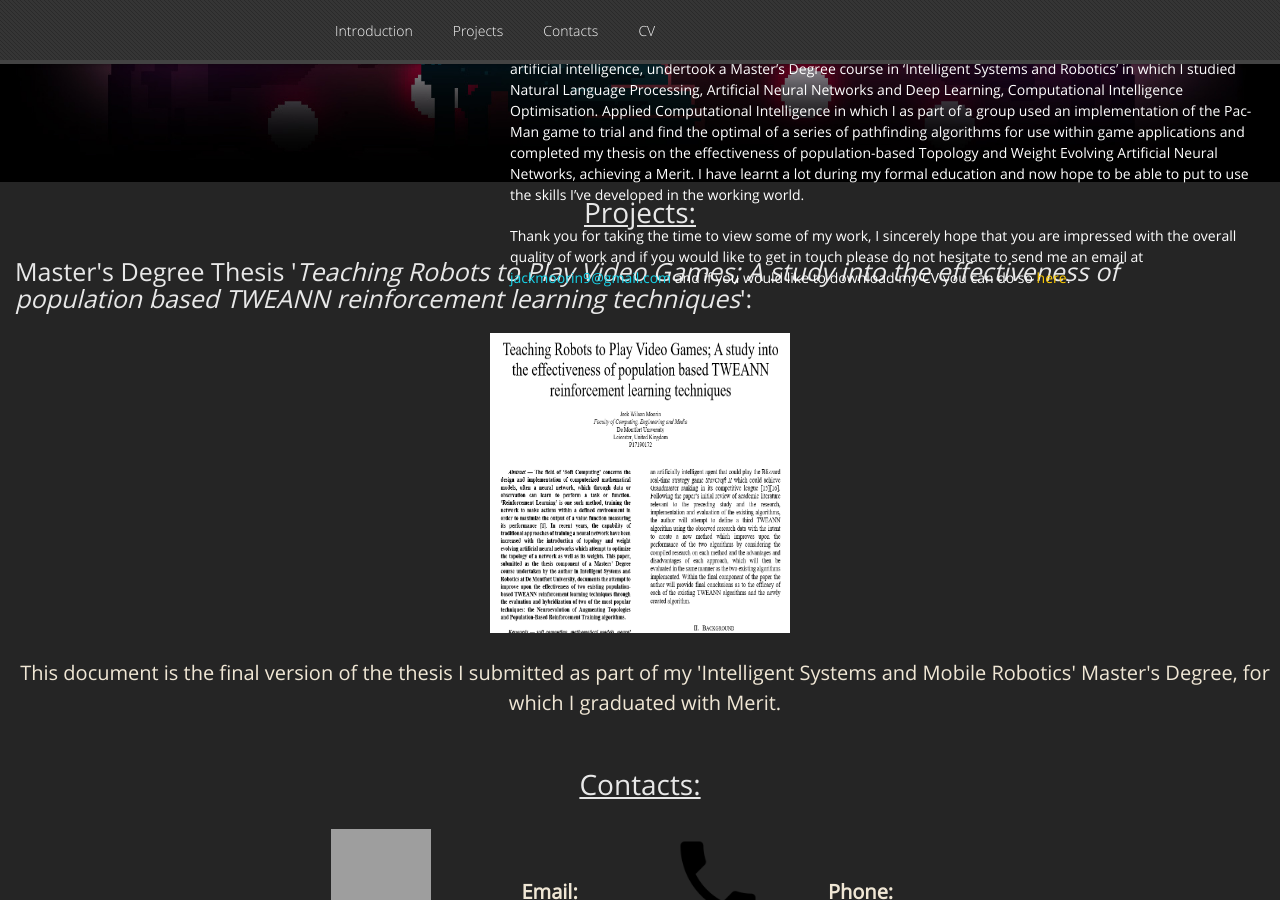
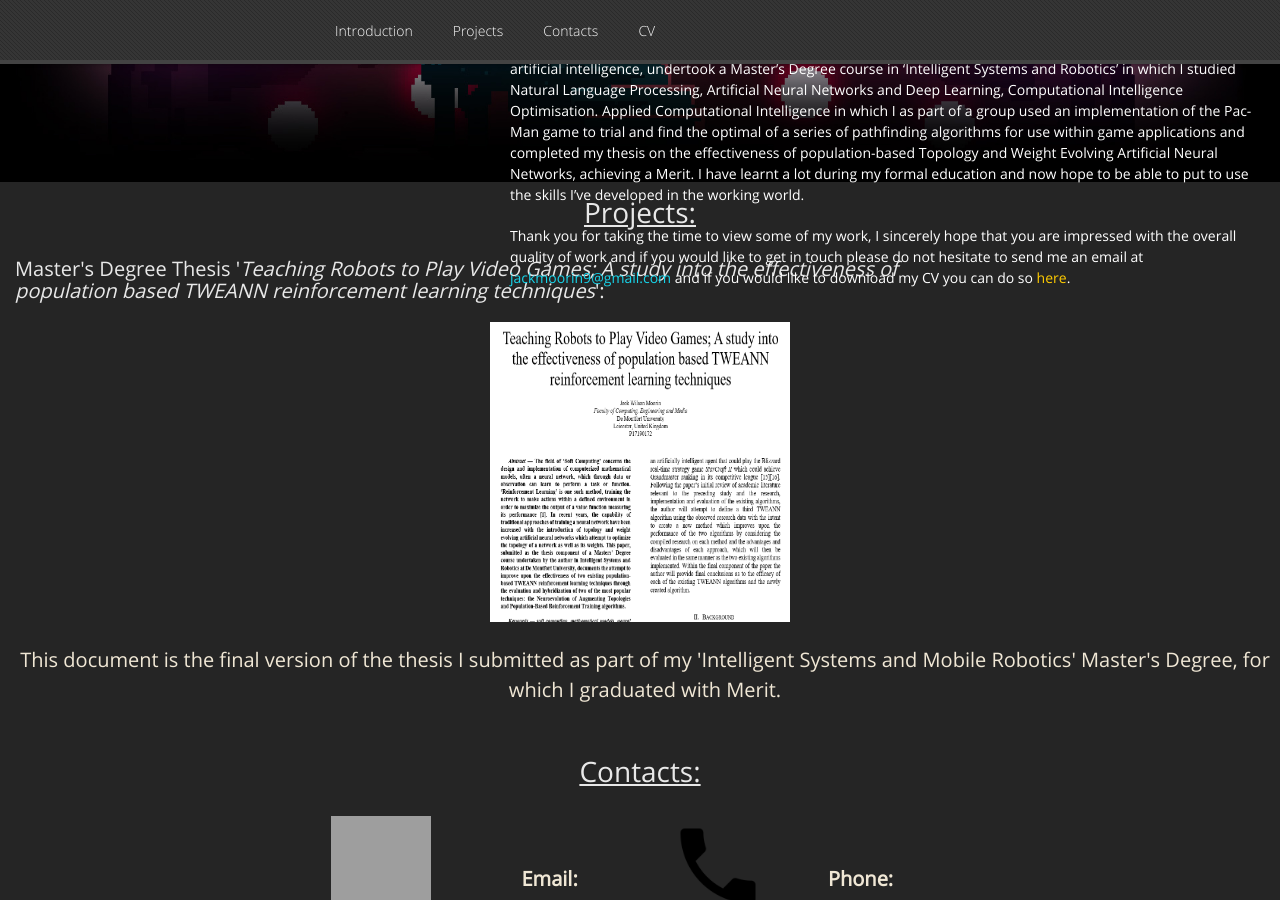
Before and after one commit to GamesProgrammingGrad2021/GamesProgrammingGrad2021.github.io, a Jekyll site: the page built from index.md, in a window 1280 px wide and 900 px high, scrolled down 925 px. Built offline with Jekyll 4.4.1, drawn with Linux system fonts in a browser that asks for light colours; nearby versions of some CDN libraries; our own code applies the rules of GitHub Pages for plain Markdown files; grey boxes are pictures that could not be loaded.

Commit message:
Update default.html

```diff
--- a/_layouts/default.html
+++ b/_layouts/default.html
@@ -119,9 +119,9 @@
 			<h1 style="padding-top:10px;"><u>Projects:</u></h1>
 
 			<!-- Master's Thesis -->
-			<h2 style="padding-top:20px; padding-left: 15px; padding-bottom: 10px; text-align: left; font-size: 25px;">Master's Degree Thesis '<i>Teaching Robots to Play Video Games; A study into the effectiveness of<br>population based TWEANN reinforcement learning techniques</i>':</h2>
+			<h2 style="padding-top:20px; padding-left: 15px; padding-bottom: 10px; text-align: left; font-size: 20px;">Master's Degree Thesis '<i>Teaching Robots to Play Video Games; A study into the effectiveness of<br>population based TWEANN reinforcement learning techniques</i>':</h2>
 			<p style="align: left;"><img src="Thesis_Thumbnail.png" alt="Thesis_Thumbnail" width="300" height="300" style="padding-left: 0px;">
-			<span style="display: inline-block; font-size: 20px; padding-left: 10px; padding-top: 20px;">
+			<span style="display: inline-block; font-size: 20px; padding-left: 10px; padding-top: 18px;">
 			This document is the final version of the thesis I submitted as part of my 'Intelligent Systems and Mobile Robotics' Master's Degree, for
 			which I graduated with Merit.
 			</span></p>
```
